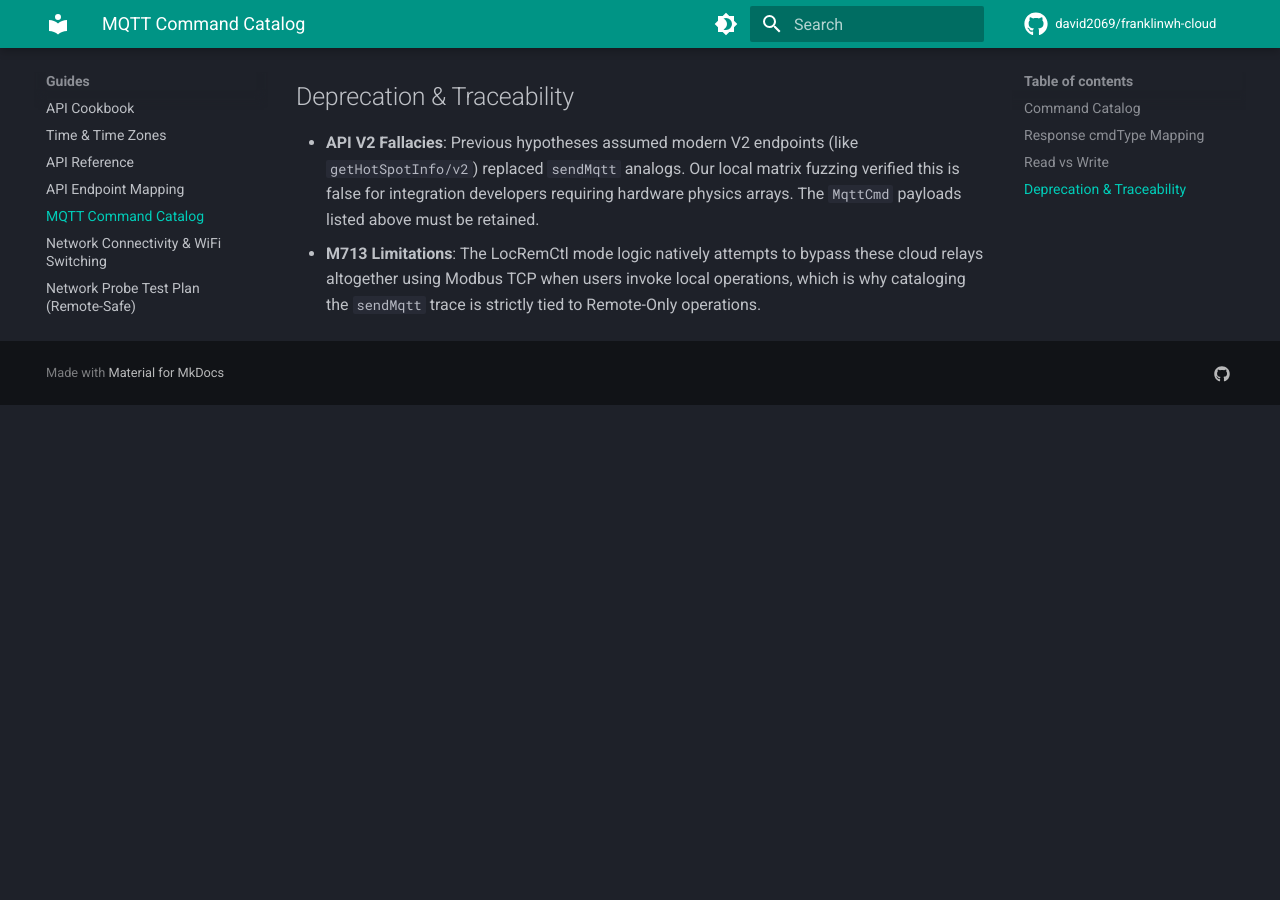
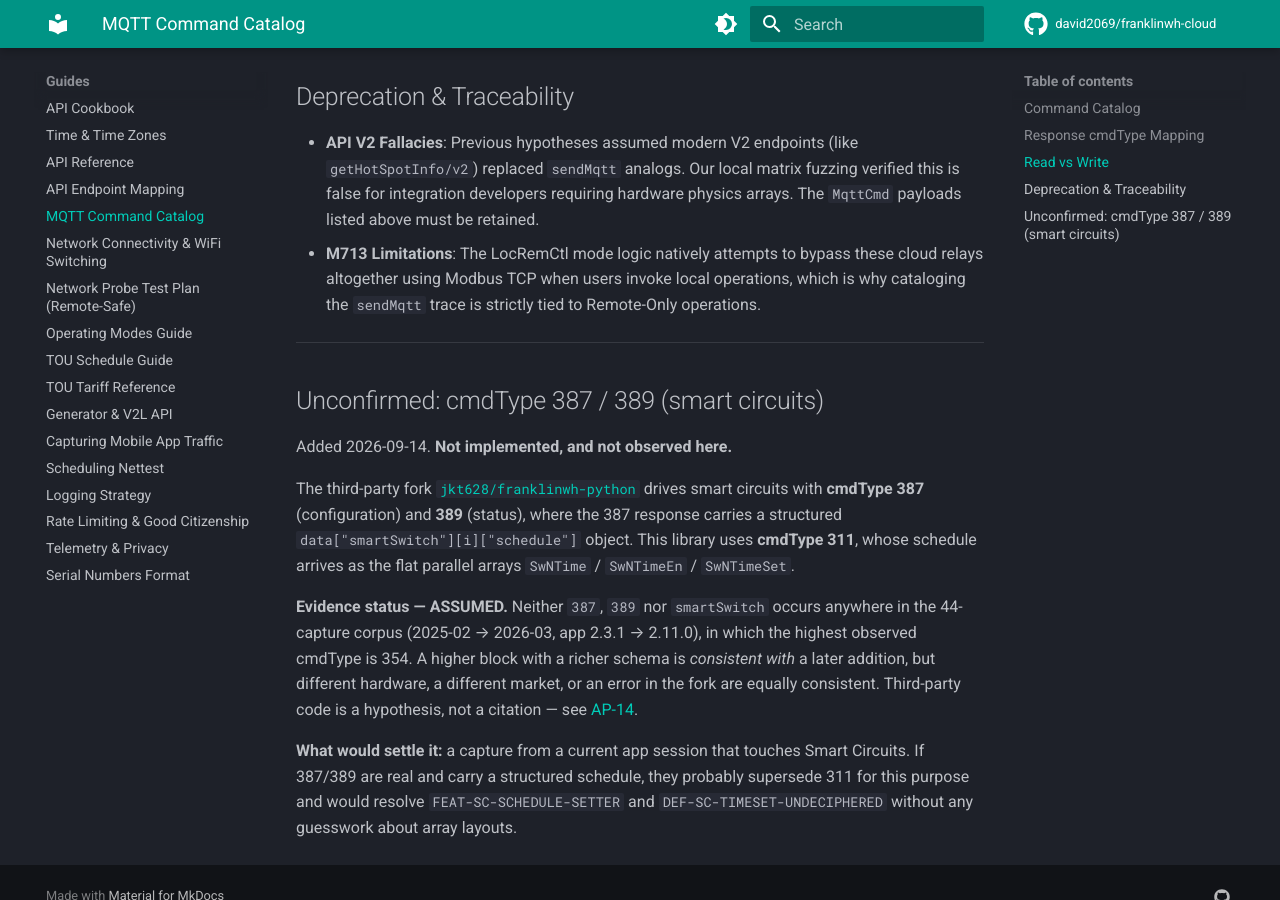
Before and after one commit to david2069/franklinwh-cloud, an MkDocs documentation site: the page built from docs/MQTT_CMD_CATALOG.md, in a window 1280 px wide and 900 px high, scrolled down 3476 px. Built offline with MkDocs 1.6.1 and Material for MkDocs 9.7.7, drawn with Linux system fonts in a browser that asks for light colours; comment, search, counter and statistics services are not loaded; before the commit the page ends 3881 px from its top, so only the background shows below that.

Commit message:
docs(protocol): record cmdType 387/389 as an unconfirmed smart-circuit path
Reviewed jkt628/franklinwh-python after the user pointed at its
set_circuit.py. Two findings, one of them significant.

The script itself is a thin wrapper — no schedule handling. Nor does the
fork's client implement one: it carries `schedule` as an opaque
dict[str, Any], passed through and never interpreted. So an independent
reverse-engineering effort hit the same wall we did, which is weak
corroboration that the schedule semantics are not publicly known rather
than something we overlooked.

The significant part: the fork drives smart circuits with cmdType 387
(configuration) and 389 (status), NOT the 311 this library uses. Its 387
response carries a structured data["smartSwitch"][i]["schedule"] object,
where 311 gives us the flat parallel arrays SwNTime / SwNTimeEn /
SwNTimeSet that DEF-SC-TIMESET-UNDECIPHERED is stuck on.

Checked before believing it. Neither 387, 389, nor "smartSwitch" appears
anywhere in the 44-capture corpus, in which the highest observed cmdType
is 354. So a higher block with a richer schema is CONSISTENT WITH a
post-2026-03 addition — the same window in which saveTouDispatch changed
behaviour — but different hardware, a different market, or the fork
simply being wrong fit the same evidence. Recorded as ASSUMED.

Deliberately not implemented. We have neither a request shape nor a
response sample, and third-party code is a hypothesis, not a citation
(AP-14). Implementing 387/389 from a reading of someone else's client
would be the same error as acting on an unsourced comment, with the added
hazard that these write to circuits controlling real loads.

Documented in MQTT_CMD_CATALOG.md alongside the confirmed commands, with
the evidence status stated and what would settle it: one capture from a
current app session touching Smart Circuits. If 387/389 are real they
likely supersede 311 here and would resolve both FEAT-SC-SCHEDULE-SETTER
and DEF-SC-TIMESET-UNDECIPHERED outright, since the schedule would arrive
structured rather than as arrays we cannot decode.

No behaviour changes. 832 passed / 0 failed. check_pii clean.

Co-Authored-By: Claude Opus 5 (1M context) <noreply@anthropic.com>
Claude-Session: https://claude.ai/code/session_01MQnAg9VWLDGdcNXXrmaHEP

```diff
--- a/docs/MQTT_CMD_CATALOG.md
+++ b/docs/MQTT_CMD_CATALOG.md
@@ -77,3 +77,31 @@ analysis, safety preflight and phasing.
 
 - **API V2 Fallacies**: Previous hypotheses assumed modern V2 endpoints (like `getHotSpotInfo/v2`) replaced `sendMqtt` analogs. Our local matrix fuzzing verified this is false for integration developers requiring hardware physics arrays. The `MqttCmd` payloads listed above must be retained.
 - **M713 Limitations**: The LocRemCtl mode logic natively attempts to bypass these cloud relays altogether using Modbus TCP when users invoke local operations, which is why cataloging the `sendMqtt` trace is strictly tied to Remote-Only operations.
+
+
+---
+
+## Unconfirmed: cmdType 387 / 389 (smart circuits)
+
+Added 2026-09-14. **Not implemented, and not observed here.**
+
+The third-party fork [`jkt628/franklinwh-python`](https://github.com/jkt628/franklinwh-python)
+drives smart circuits with **cmdType 387** (configuration) and **389** (status),
+where the 387 response carries a structured
+`data["smartSwitch"][i]["schedule"]` object. This library uses **cmdType 311**,
+whose schedule arrives as the flat parallel arrays `SwNTime` / `SwNTimeEn` /
+`SwNTimeSet`.
+
+**Evidence status — ASSUMED.** Neither `387`, `389` nor `smartSwitch` occurs
+anywhere in the 44-capture corpus (2025-02 → 2026-03, app 2.3.1 → 2.11.0), in
+which the highest observed cmdType is 354. A higher block with a richer schema
+is *consistent with* a later addition, but different hardware, a different
+market, or an error in the fork are equally consistent. Third-party code is a
+hypothesis, not a citation — see
+[AP-14](../.agents/policies/evidence_standard.md).
+
+**What would settle it:** a capture from a current app session that touches
+Smart Circuits. If 387/389 are real and carry a structured schedule, they
+probably supersede 311 for this purpose and would resolve
+`FEAT-SC-SCHEDULE-SETTER` and `DEF-SC-TIMESET-UNDECIPHERED` without any
+guesswork about array layouts.
```
Also changed, not shown: defect_list.md (+1 -0 lines).
